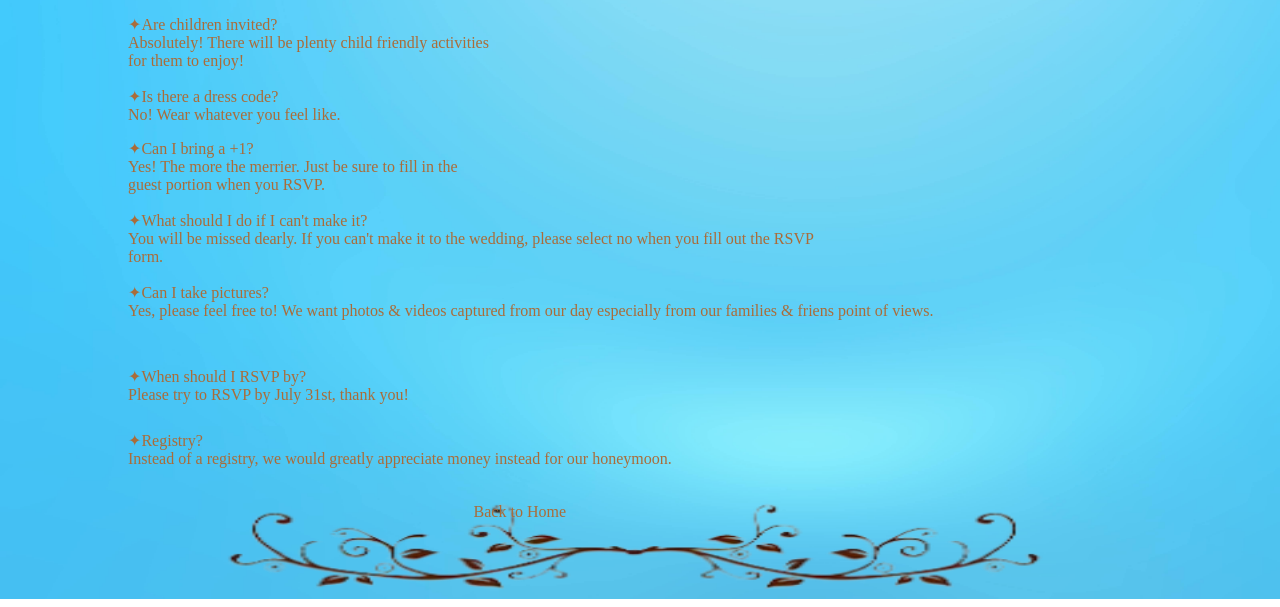
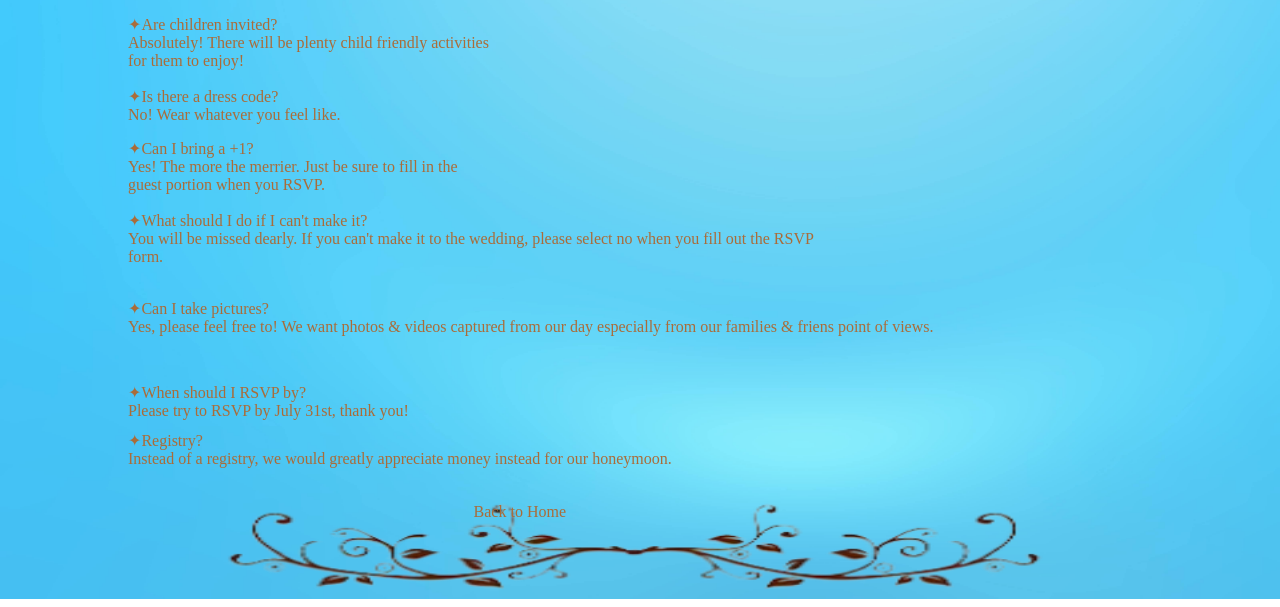
Before and after one commit to GavinH321/Wedding-Website, a plain HTML site: page faqs.html in a window 1280 px wide. Shown: the part 201-808 px from the top of the page. Drawn offline with Linux system fonts and the light colour scheme.

Commit message:
Update faqs.css

```diff
--- a/faqs.css
+++ b/faqs.css
@@ -580,7 +580,7 @@
         position: absolute;
         color: #AA6C39;
         font-size: 100%;
-        top: 58.5%;
+        top: 60.5%;
         left: 10%;
     }
 
@@ -588,7 +588,7 @@
         position: absolute;
         color: #AA6C39;
         font-size: 100%;
-        top: 69%;
+        top: 71%;
         left: 10%;
     }
 
```
